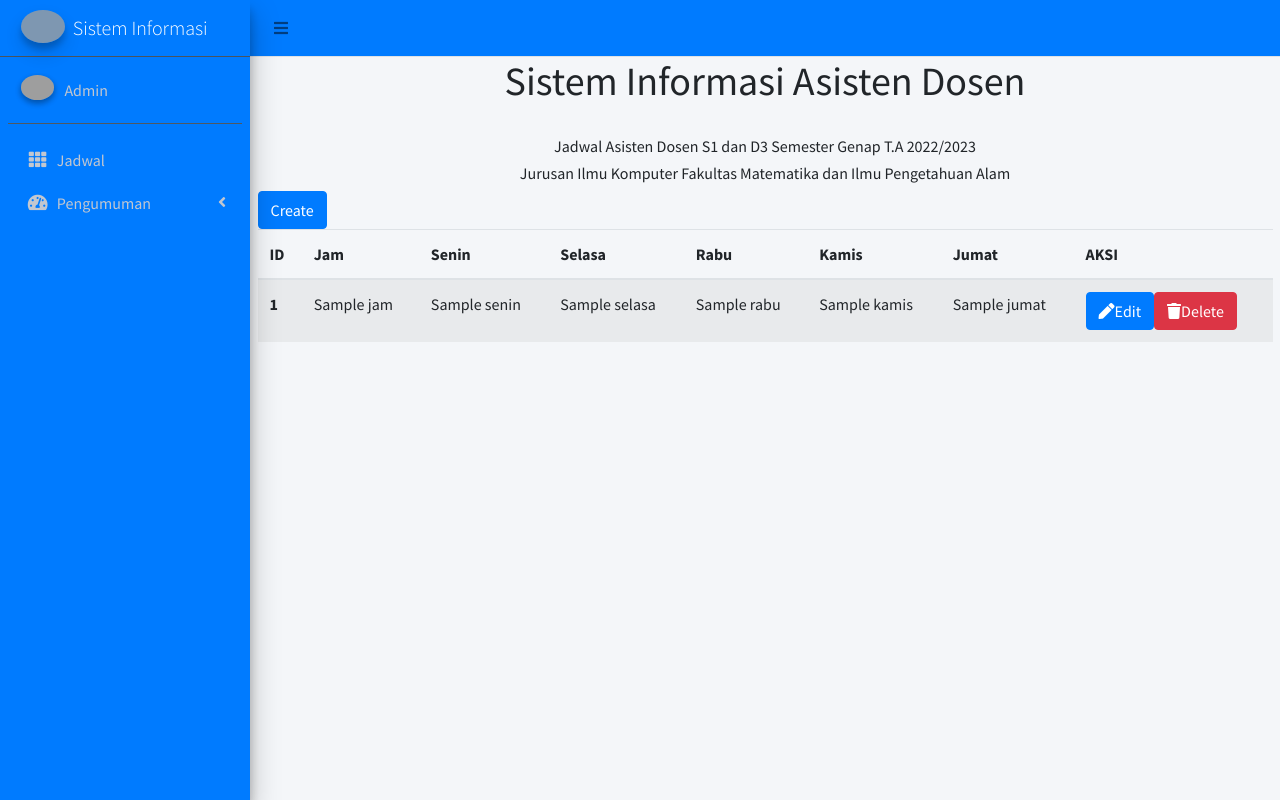
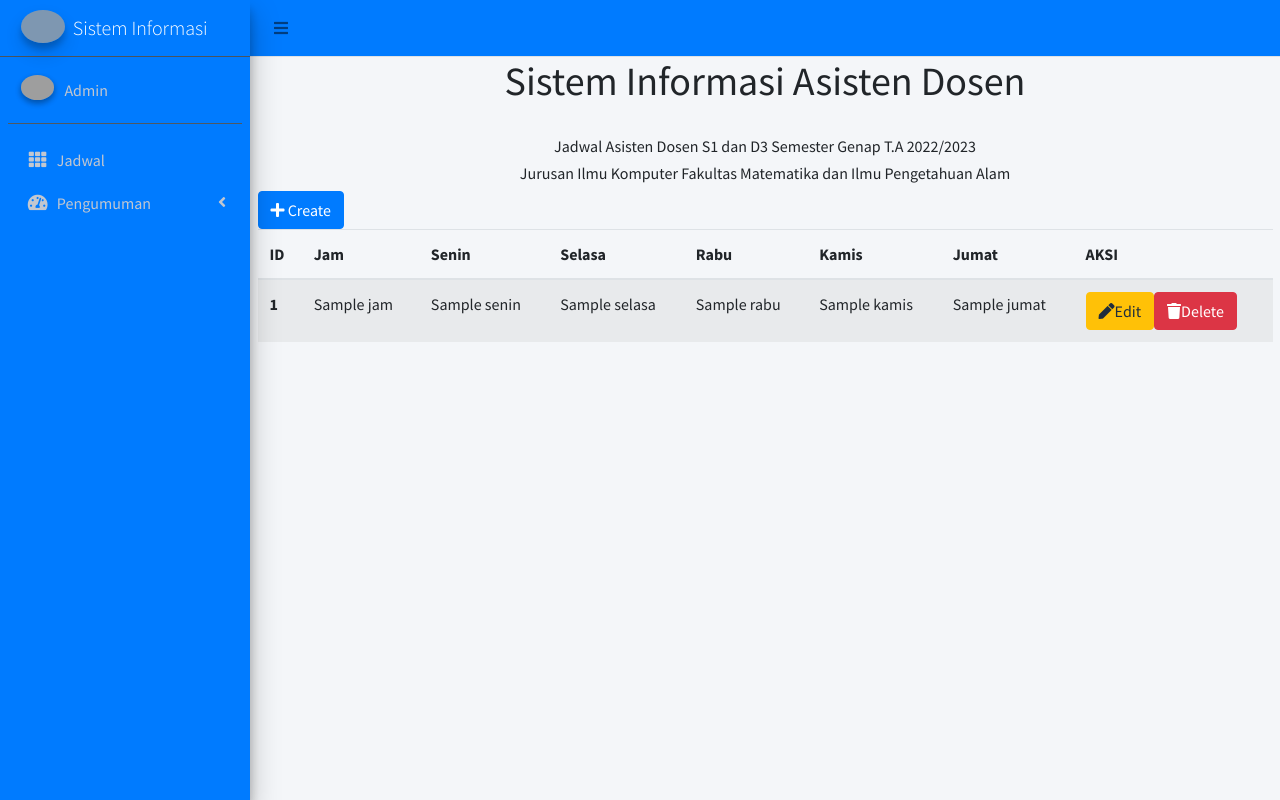
Before and after one commit to ditafaradila/SiAsdos, a CodeIgniter 4 app: template app/Views/pages/jadwal.php in a window 1280 px wide. Run offline with PHP 8.4 and a stand-in for CodeIgniter, Linux system fonts and the light colour scheme; the template is opened without the code that fills it: most values are stand-ins (such as "Sample title", 1, 10 or a date in 2020); some libraries are stand-ins or nearby versions; grey boxes are pictures that could not be loaded.

Commit message:
Update jadwal

```diff
--- a/app/Views/pages/jadwal.php
+++ b/app/Views/pages/jadwal.php
@@ -1,4 +1,4 @@
-<?= $this->extend('template')?>
+<?= $this->extend('template') ?>
 <?= $this->section('content') ?>
 
 <h1 align="center">Sistem Informasi Asisten Dosen</h1>
@@ -9,7 +9,7 @@
   <h6>Jurusan Ilmu Komputer Fakultas Matematika dan Ilmu Pengetahuan Alam</h6>
 </div>
 <div>
-  <a href="/create" type="button" class="btn btn-primary">Create</a>
+  <a href="/create" type="button" class="btn btn-primary"><i class="fa fa-plus"></i> Create</a>
   <table class="table table-striped">
     <thead>
       <tr>
@@ -37,7 +37,7 @@
           <td><?= $asds['jumat'] ?></td>
           <td>
             <div class="d-flex">
-                        <a href="/edit/<?= $asds['id'] ?>" type="button" class="btn btn-primary"><i class="fa fa-pen"></i>Edit</a>
+              <a href="/edit/<?= $asds['id'] ?>" type="button" class="btn btn-warning"><i class="fa fa-pen"></i>Edit</a>
               <form method="POST" action="/delete/<?= $asds['id'] ?>">
                 <input type="hidden" name="_method" value="DELETE">
                 <button type="submit" name="submit" class="btn btn-danger"><i class="fa fa-trash"></i>Delete</button>
```
Lines whose indentation alone changed are shown as unchanged.
